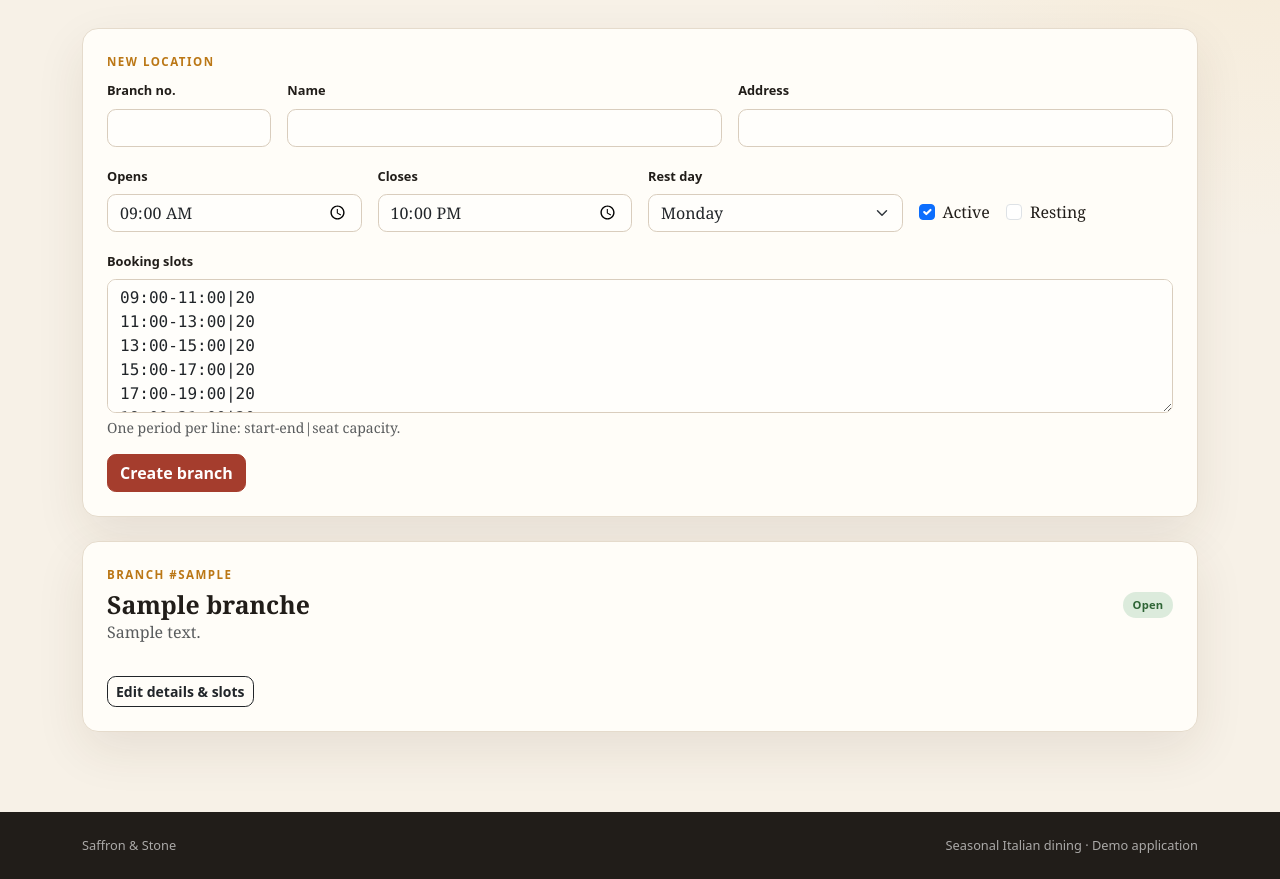
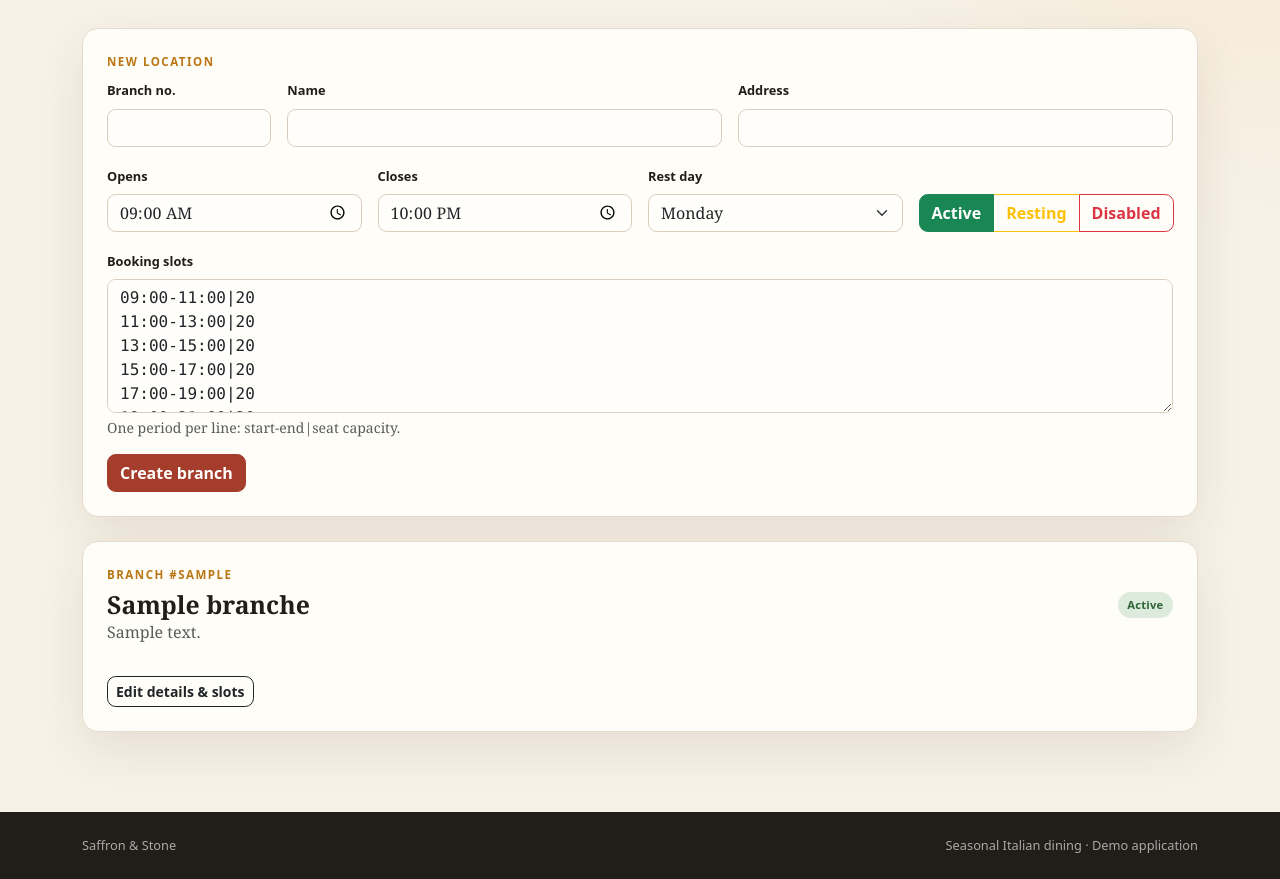
Before and after one commit to lr-alex/restaurant_app, a Node server app: template views/admin/branches.ejs in a window 1280 px wide, after a click on "Add branch". Shown: the part 237-1116 px from the top of the page. Run offline with Node 20, Linux system fonts and the light colour scheme; the template is opened without the code that fills it: most values are stand-ins (such as "Sample title", 1, 10 or a date in 2020); some libraries are stand-ins or nearby versions.

Commit message:
Make branch operating status mutually exclusive

```diff
--- a/routes/api.js
+++ b/routes/api.js
@@ -84,7 +84,9 @@ router.delete('/session', (req, res, next) => {
 router.get(
   '/branches',
   asyncRoute(async (_req, res) => {
-    const branches = await Branch.find({ active: true })
+    const branches = await Branch.find({
+      operatingStatus: { $ne: 'disabled' }
+    })
       .sort({ branchNo: 1 })
       .lean();
     res.json({ data: branches });
--- a/scripts/reset.js
+++ b/scripts/reset.js
@@ -80,6 +80,7 @@ async function resetDemoData() {
       openTime: '09:00',
       closeTime: '22:00',
       restDay: 'Monday',
+      operatingStatus: 'active',
       bookingSlots: [
         { startTime: '09:00', endTime: '11:00', capacity: 20 },
         { startTime: '11:00', endTime: '13:00', capacity: 24 },
@@ -96,7 +97,7 @@ async function resetDemoData() {
       openTime: '10:00',
       closeTime: '23:00',
       restDay: 'Tuesday',
-      isResting: true,
+      operatingStatus: 'resting',
       bookingSlots: [
         { startTime: '10:00', endTime: '12:00', capacity: 20 },
         { startTime: '12:00', endTime: '14:00', capacity: 24 },
@@ -113,6 +114,7 @@ async function resetDemoData() {
       openTime: '08:00',
       closeTime: '21:00',
       restDay: 'Wednesday',
+      operatingStatus: 'active',
       bookingSlots: [
         { startTime: '08:00', endTime: '10:00', capacity: 12 },
         { startTime: '10:00', endTime: '12:00', capacity: 16 },
@@ -129,6 +131,7 @@ async function resetDemoData() {
       openTime: '11:00',
       closeTime: '22:00',
       restDay: 'Thursday',
+      operatingStatus: 'active',
       bookingSlots: [
         { startTime: '11:00', endTime: '13:00', capacity: 16 },
         { startTime: '13:00', endTime: '15:00', capacity: 16 },
--- a/services/bookingService.js
+++ b/services/bookingService.js
@@ -35,8 +35,7 @@ async function validateBookingInput(input, options = {}) {
 
   const branch = await Branch.findOne({
     branchNo,
-    active: true,
-    isResting: false
+    operatingStatus: 'active'
   });
   if (!branch) {
     throw new AppError(404, 'The selected branch is resting or unavailable.');
--- a/services/orderService.js
+++ b/services/orderService.js
@@ -29,8 +29,7 @@ async function createOrder(customerId, input) {
   const branchNo = Number(input.branchNo);
   const branch = await Branch.findOne({
     branchNo,
-    active: true,
-    isResting: false
+    operatingStatus: 'active'
   });
   if (!branch) {
     throw new AppError(400, 'Select an open branch before ordering.');
--- a/views/admin/branches.ejs
+++ b/views/admin/branches.ejs
@@ -42,9 +42,15 @@
               <% ['Monday', 'Tuesday', 'Wednesday', 'Thursday', 'Friday', 'Saturday', 'Sunday'].forEach((day) => { %><option><%= day %></option><% }) %>
             </select>
           </div>
-          <div class="col-md-3 d-flex align-items-end gap-3">
-            <div class="form-check mb-2"><input class="form-check-input" name="active" type="checkbox" checked><label class="form-check-label">Active</label></div>
-            <div class="form-check mb-2"><input class="form-check-input" name="isResting" type="checkbox"><label class="form-check-label">Resting</label></div>
+          <div class="col-md-3 d-flex align-items-end">
+            <div class="btn-group w-100" role="group" aria-label="Operating status">
+              <input class="btn-check" type="radio" name="operatingStatus" id="newBranchActive" value="active" checked>
+              <label class="btn btn-outline-success" for="newBranchActive">Active</label>
+              <input class="btn-check" type="radio" name="operatingStatus" id="newBranchResting" value="resting">
+              <label class="btn btn-outline-warning" for="newBranchResting">Resting</label>
+              <input class="btn-check" type="radio" name="operatingStatus" id="newBranchDisabled" value="disabled">
+              <label class="btn btn-outline-danger" for="newBranchDisabled">Disabled</label>
+            </div>
           </div>
         </div>
         <div>
@@ -63,7 +69,7 @@
   </section>
 
   <div class="vstack gap-3">
-    <% branches.forEach((branch) => { const branchState = !branch.active ? 'Disabled' : branch.isResting ? 'Resting' : 'Open'; const branchStateClass = !branch.active ? 'status-cancelled' : branch.isResting ? 'status-resting' : 'status-confirmed'; %>
+    <% branches.forEach((branch) => { const branchStatus = branch.operatingStatus || (branch.isResting ? 'resting' : branch.active === false ? 'disabled' : 'active'); const branchState = statusLabel(branchStatus); const branchStateClass = branchStatus === 'active' ? 'status-confirmed' : branchStatus === 'resting' ? 'status-resting' : 'status-cancelled'; %>
       <article class="surface-card">
         <div class="section-title">
           <div>
@@ -87,9 +93,15 @@
                   <% ['Monday', 'Tuesday', 'Wednesday', 'Thursday', 'Friday', 'Saturday', 'Sunday'].forEach((day) => { %><option <%= branch.restDay === day ? 'selected' : '' %>><%= day %></option><% }) %>
                 </select>
               </div>
-              <div class="col-md-3 d-flex align-items-end gap-3">
-                <div class="form-check mb-2"><input class="form-check-input" name="active" type="checkbox" <%= branch.active ? 'checked' : '' %>><label class="form-check-label">Active</label></div>
-                <div class="form-check mb-2"><input class="form-check-input" name="isResting" type="checkbox" <%= branch.isResting ? 'checked' : '' %>><label class="form-check-label">Resting</label></div>
+              <div class="col-md-3 d-flex align-items-end">
+                <div class="btn-group w-100" role="group" aria-label="Operating status for branch <%= branch.branchNo %>">
+                  <input class="btn-check" type="radio" name="operatingStatus" id="branch-<%= branch._id %>-active" value="active" <%= branchStatus === 'active' ? 'checked' : '' %>>
+                  <label class="btn btn-outline-success" for="branch-<%= branch._id %>-active">Active</label>
+                  <input class="btn-check" type="radio" name="operatingStatus" id="branch-<%= branch._id %>-resting" value="resting" <%= branchStatus === 'resting' ? 'checked' : '' %>>
+                  <label class="btn btn-outline-warning" for="branch-<%= branch._id %>-resting">Resting</label>
+                  <input class="btn-check" type="radio" name="operatingStatus" id="branch-<%= branch._id %>-disabled" value="disabled" <%= branchStatus === 'disabled' ? 'checked' : '' %>>
+                  <label class="btn btn-outline-danger" for="branch-<%= branch._id %>-disabled">Disabled</label>
+                </div>
               </div>
             </div>
             <div>
--- a/views/customer/menu.ejs
+++ b/views/customer/menu.ejs
@@ -11,8 +11,8 @@
       <label class="form-label small" for="menuBranch">Ordering from</label>
       <div class="input-group">
         <select class="form-select" id="menuBranch" name="branchNo">
-          <% branches.forEach((branch) => { %>
-            <option value="<%= branch.branchNo %>" <%= branch.branchNo === selectedBranchNo ? 'selected' : '' %> <%= branch.isResting ? 'disabled' : '' %>>#<%= branch.branchNo %> · <%= branch.address %><%= branch.isResting ? ' · RESTING' : '' %></option>
+          <% branches.forEach((branch) => { const branchStatus = branch.operatingStatus || 'active'; %>
+            <option value="<%= branch.branchNo %>" <%= branch.branchNo === selectedBranchNo ? 'selected' : '' %> <%= branchStatus !== 'active' ? 'disabled' : '' %>>#<%= branch.branchNo %> · <%= branch.address %><%= branchStatus !== 'active' ? ` · ${branchStatus.toUpperCase()}` : '' %></option>
           <% }) %>
         </select>
         <button class="btn btn-dark" type="submit">Switch</button>
--- a/views/staff/bookings.ejs
+++ b/views/staff/bookings.ejs
@@ -9,7 +9,7 @@
     </div>
   </div>
   <%- include('../partials/flash') %>
-  <% if (branch && branch.isResting) { %>
+  <% if (typeof branch !== 'undefined' && branch && branch.operatingStatus === 'resting') { %>
     <div class="alert alert-warning">
       <strong>This branch is resting.</strong> Existing records remain visible, but the branch is not accepting new reservations.
     </div>
--- a/views/staff/dashboard.ejs
+++ b/views/staff/dashboard.ejs
@@ -10,7 +10,7 @@
     <span class="live-pill"><span></span>Live branch view</span>
   </div>
   <%- include('../partials/flash') %>
-  <% if (branch && branch.isResting) { %>
+  <% if (typeof branch !== 'undefined' && branch && branch.operatingStatus === 'resting') { %>
     <div class="alert alert-warning">
       <strong>This branch is resting.</strong> Customer reservations and new orders are disabled, but staff can still review the workspace and schedule.
     </div>
```
Also changed, not shown: models/Branch.js (+6 -2 lines), routes/admin.js (+12 -9 lines), routes/customer.js (+7 -4 lines), tests/models.test.js (+21 -0 lines), views/customer/bookings.ejs (+5 -5 lines), views/customer/edit-booking.ejs (+4 -4 lines), README.md.
